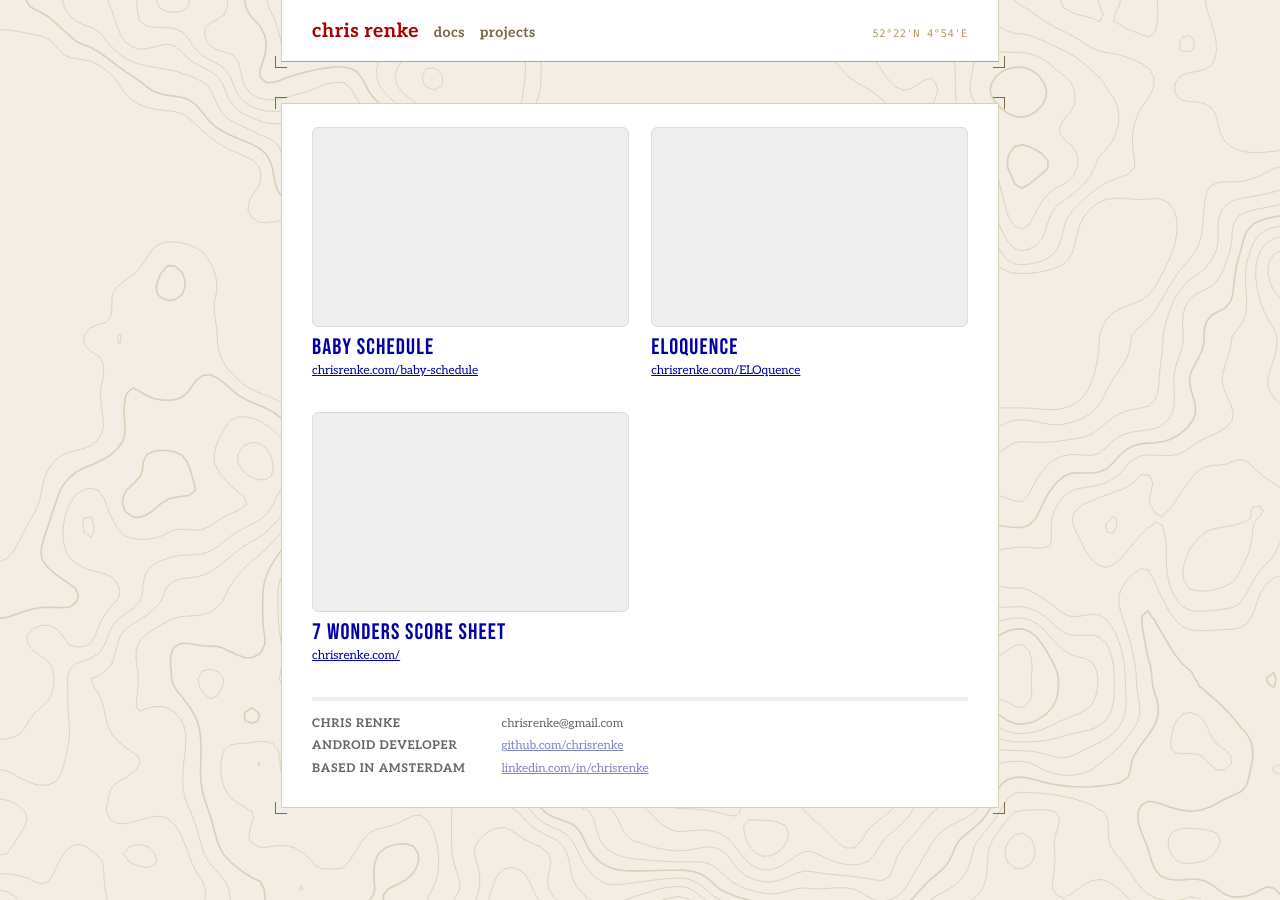
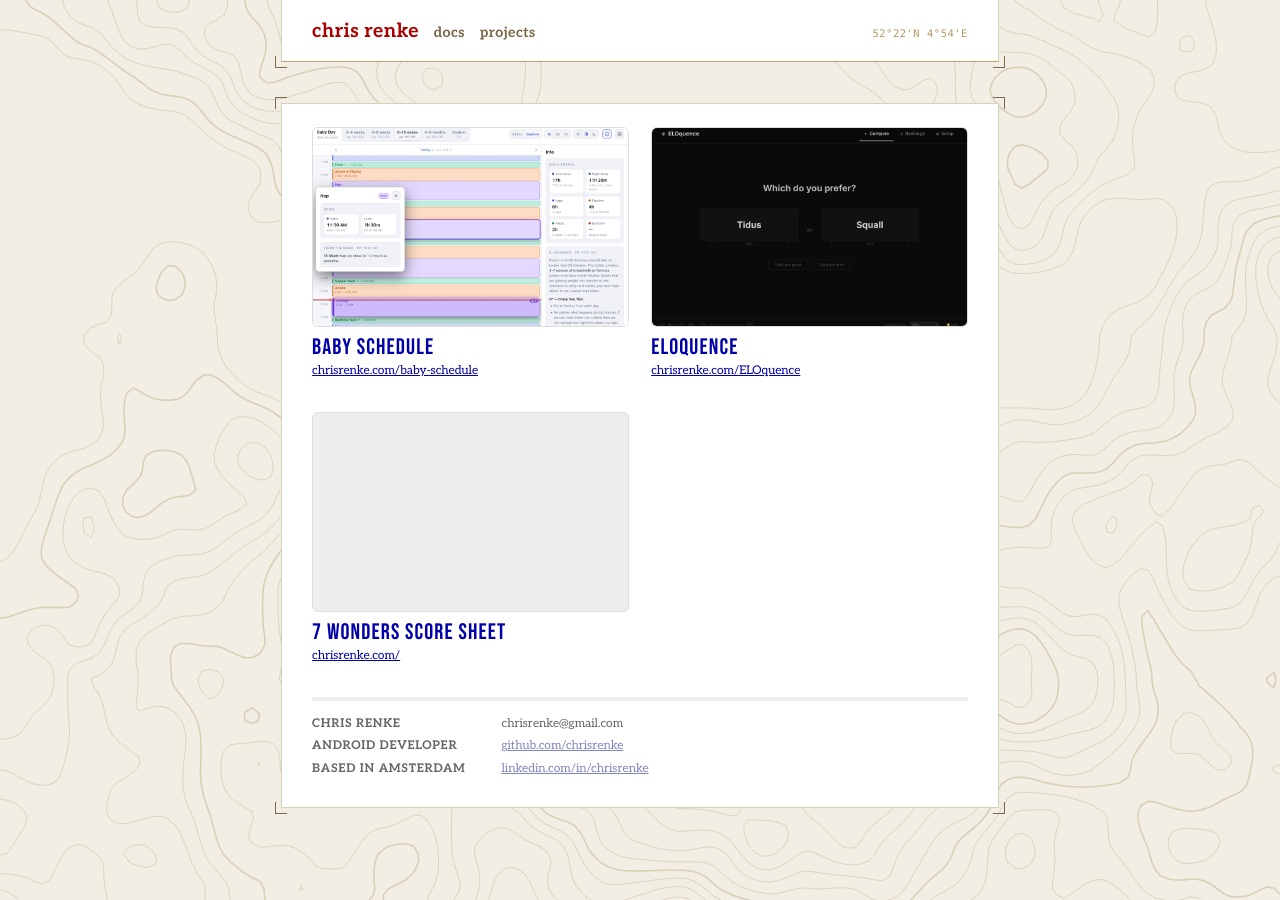
Before and after one commit to ChrisRenke/chrisrenke.github.io, a Jekyll site: the page built from projects.html, in a window 1280 px wide. Built offline with Jekyll 4.4.1, drawn with Linux system fonts in a browser that asks for light colours.

Commit message:
Add hero images for Baby Schedule and ELOquence
Co-Authored-By: Claude Sonnet 5.5 <noreply@anthropic.com>

```diff
--- a/_data/projects.yml
+++ b/_data/projects.yml
@@ -4,13 +4,13 @@
 - title: Baby Schedule
   url: https://chrisrenke.com/baby-schedule
   # date:
-  # image: /assets/projects/baby-schedule.png
+  image: /assets/projects/baby-schedule.webp
   # blurb:
 
 - title: ELOquence
   url: https://chrisrenke.com/ELOquence
   # date:
-  # image: /assets/projects/eloquence.png
+  image: /assets/projects/eloquence.webp
   # blurb:
 
 - title: 7 Wonders Score Sheet
```
Also changed, not shown: assets/projects/baby-schedule.webp (added), assets/projects/eloquence.webp (added).
